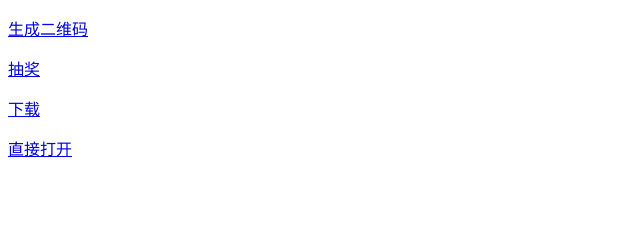
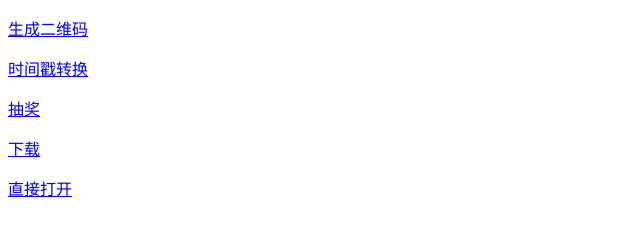
Before and after one commit to Flandre/tools, a plain HTML site: page index.html in a window 1280 px wide. Shown: the whole page, without its empty margins (0-640 px from the left). Drawn offline with Linux system fonts and the light colour scheme.

Commit message:
add entry

```diff
--- a/index.html
+++ b/index.html
@@ -7,6 +7,7 @@
 </head>
 <body>
   <p><a href="./qrcode">生成二维码</a></p>
+  <p><a href="./timestamp">时间戳转换</a></p>
   <p><a href="./prize">抽奖</a></p>
   <p><a href="./1.pdf" download="QQ群 达人手册">下载</a></p>
   <p><a href="./1.pdf">直接打开</a></p>
```
